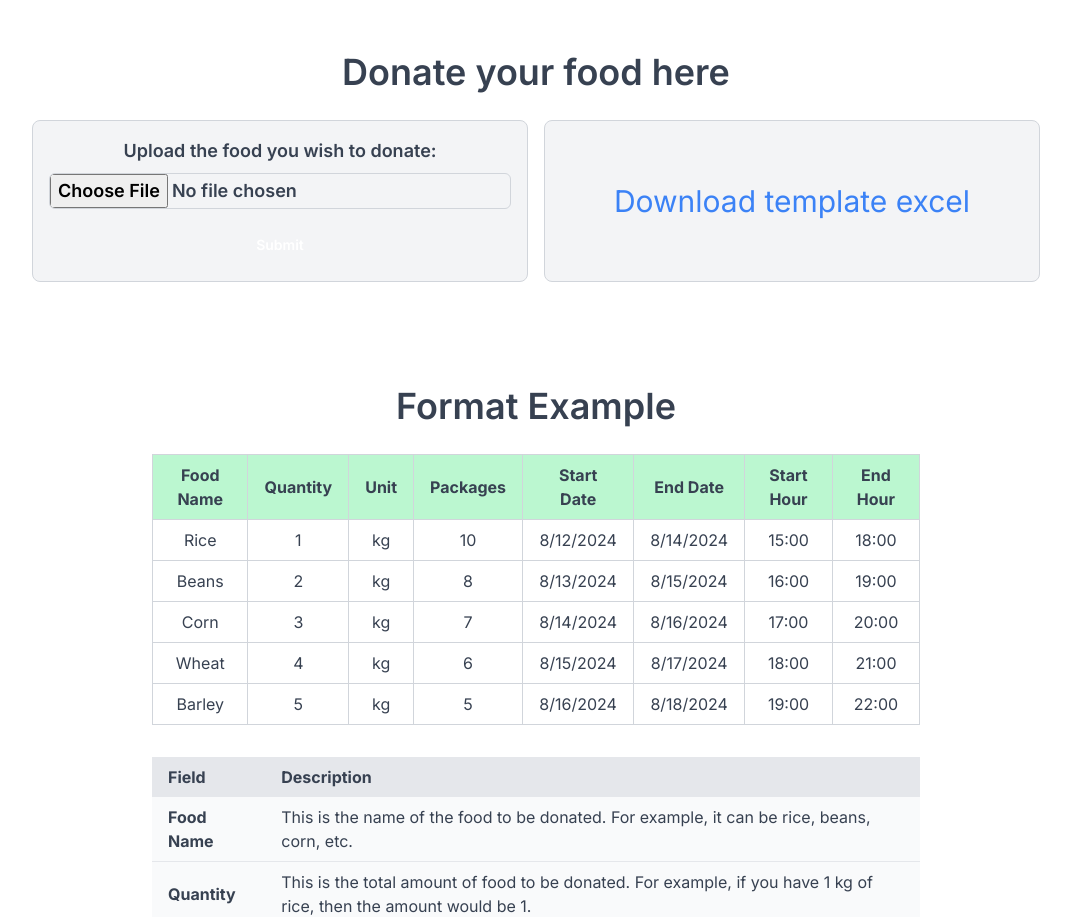
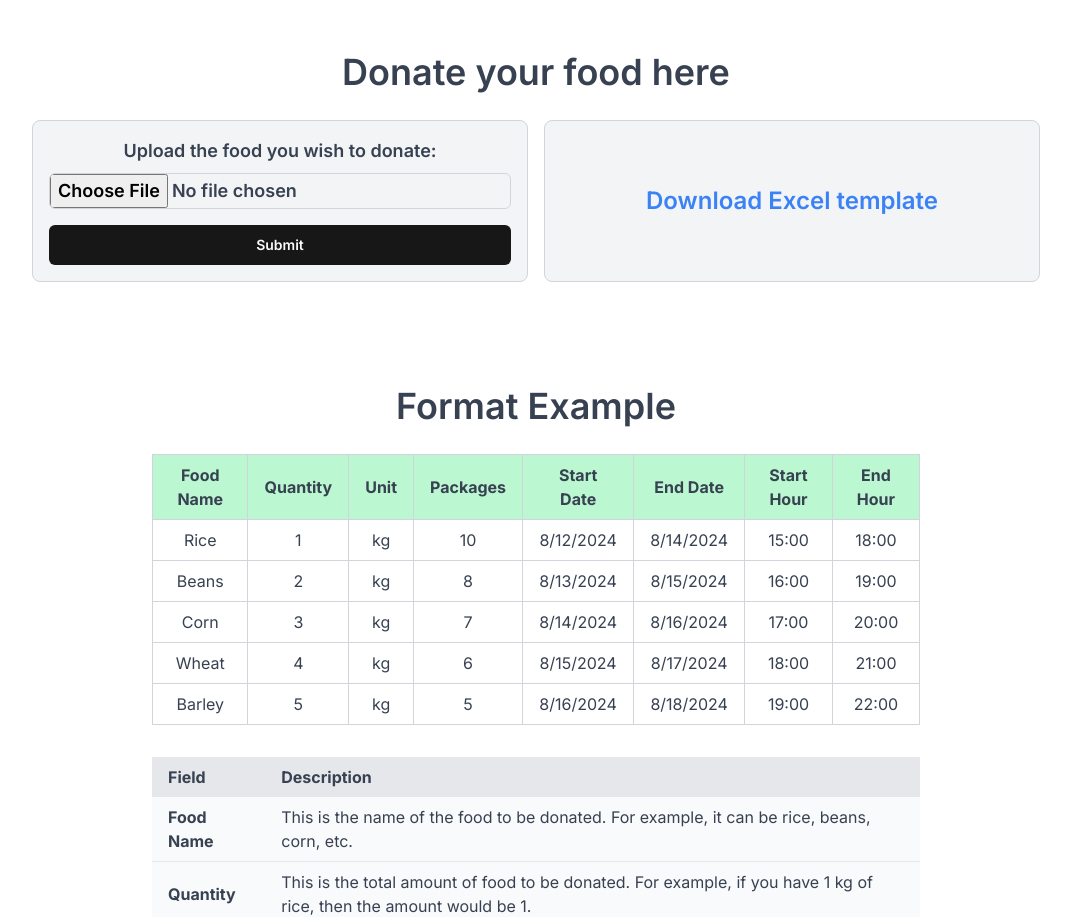
Before and after one commit to yeicobF/snack-overflow, a Next.js app: page /providers in a window 1280 px wide. Shown: the part 1120-2037 px from the top of the page, without its empty margins (104-1175 px from the left). Built offline with nearby package versions, Linux system fonts and the light colour scheme.

Commit message:
fix: correct minor details from providers page

```diff
--- a/app/providers/page.tsx
+++ b/app/providers/page.tsx
@@ -34,7 +34,7 @@ export default function Home() {
     <div className="bg-white">
       <div
         className="bg-black/90 relative text-center flex flex-col justify-center items-center min-h-[400px] max-h-[680px] h-[80vw] bg-cover bg-center text-white"
-        style={{ backgroundImage: "url('img/feeding-people.png')" }}
+        style={{ backgroundImage: "url('/img/feeding-people.png')" }}
       >
         <h1
           className="text-4xl font-bold mb-10 text-shadow-md"
@@ -58,7 +58,7 @@ export default function Home() {
       <div className="bg-white max-w-[1200px] z-10 relative text-center px-12 py-14 mt-[-40px] mx-auto border-t-8 border-green-500">
         <div className=" mx-auto p-6 bg-white rounded-lg shadow-lg text-gray-700">
           <h3 className="text-4xl font-semibold mb-4 py-3">
-            Let's rally for a hunger-free future!
+            Let&apos;s rally for a hunger-free future!
           </h3>
           <div className="px-36 mb-20">
             <p className="text-base mb-4">
@@ -92,9 +92,9 @@ export default function Home() {
                 <a
                   href="/files/food-supply-template.xlsx"
                   download={true}
-                  className="block text-3xl text-blue-500 hover:text-blue-700"
+                  className="block text-2xl font-semibold text-blue-500 hover:text-blue-700"
                 >
-                  Download template excel
+                  Download Excel template
                 </a>
               </div>
             </div>
--- a/components/excel-upload-form.jsx
+++ b/components/excel-upload-form.jsx
@@ -1,27 +1,39 @@
 "use client"
-import React, { useState } from 'react';
+import React, { useState } from "react"
 import { Button } from "@/components/ui/button"
 
 export const ExcelUploadForm = () => {
-
-    const [file, setFile] = useState(null);
+  const [file, setFile] = useState(null)
 
   const handleFileChange = (event) => {
-        setFile(event.target.files[0]);
-    };
+    setFile(event.target.files[0])
+  }
 
   const handleSubmit = (event) => {
-        event.preventDefault();
-        console.log(file);
-    };
+    event.preventDefault()
+    console.log(file)
+  }
 
   return (
-        <form onSubmit={handleSubmit} className='bg-gray-100 border border-gray-300 p-4 rounded-lg'>
-            <label className='block mb-2 text-lg font-semibold'>
+    <form
+      onSubmit={handleSubmit}
+      className="bg-gray-100 border border-gray-300 p-4 rounded-lg flex items-center justify-center flex-col"
+    >
+      <label className="block mb-2 text-lg font-semibold">
         Upload the food you wish to donate:
-                <input type="file" accept=".xlsx, .xls" onChange={handleFileChange} className="mt-2 p-2 border border-gray-300 rounded-md w-full"/>
+        <input
+          type="file"
+          accept=".xlsx, .xls"
+          onChange={handleFileChange}
+          className="mt-2 p-2 border border-gray-300 rounded-md w-full"
+        />
       </label>
-            <Button type="submit" className='mt-4 w-full bg-blue-500 hover:bg-blue-600 text-white font-semibold py-2 px-4 rounded-md'>Submit</Button>
+      <Button
+        type="submit"
+        className="mt-4 w-full font-semibold py-2 px-4 rounded-md"
+      >
+        Submit
+      </Button>
     </form>
-    );
-};
+  )
+}
```
Lines whose indentation alone changed are shown as unchanged.
